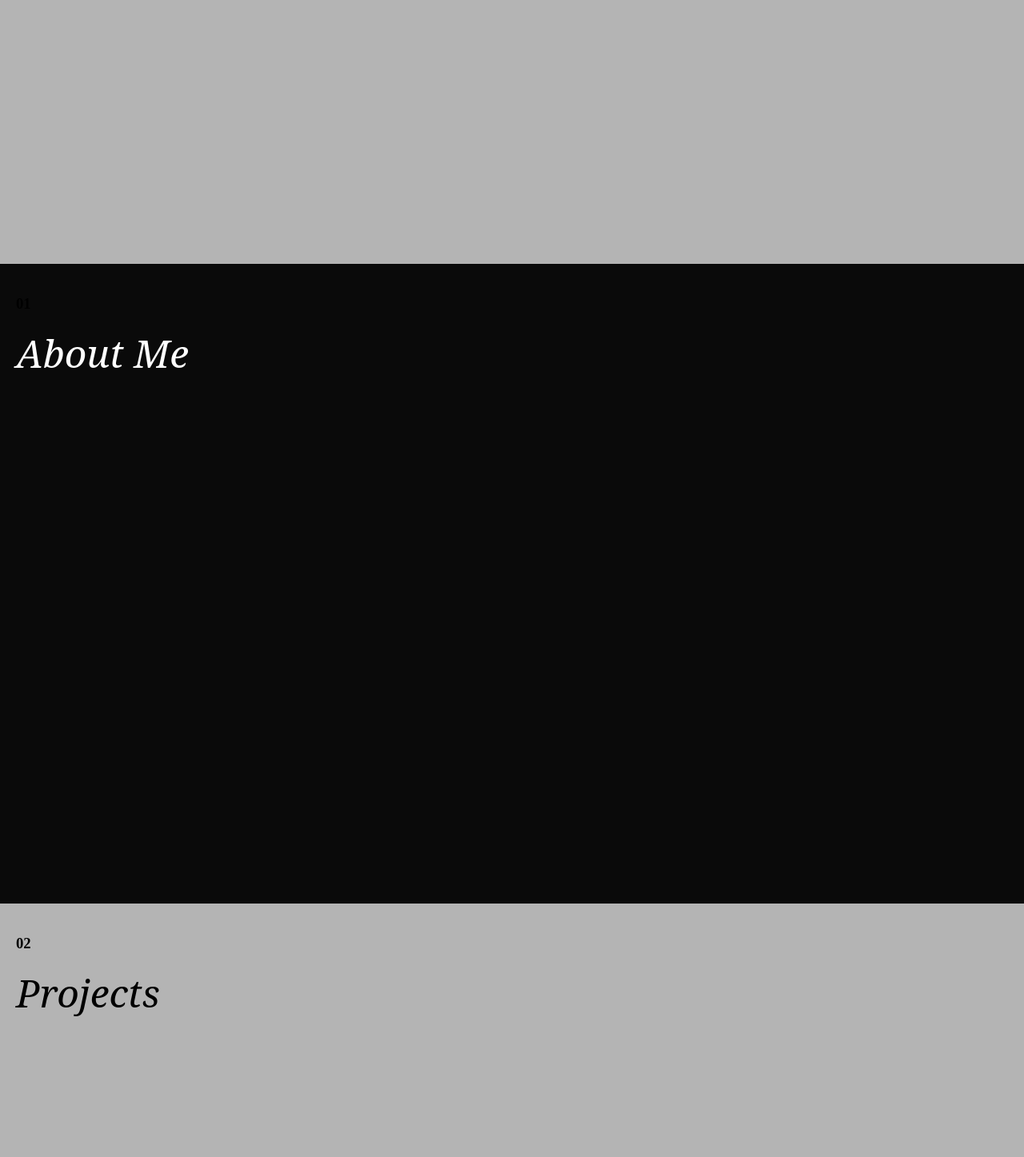
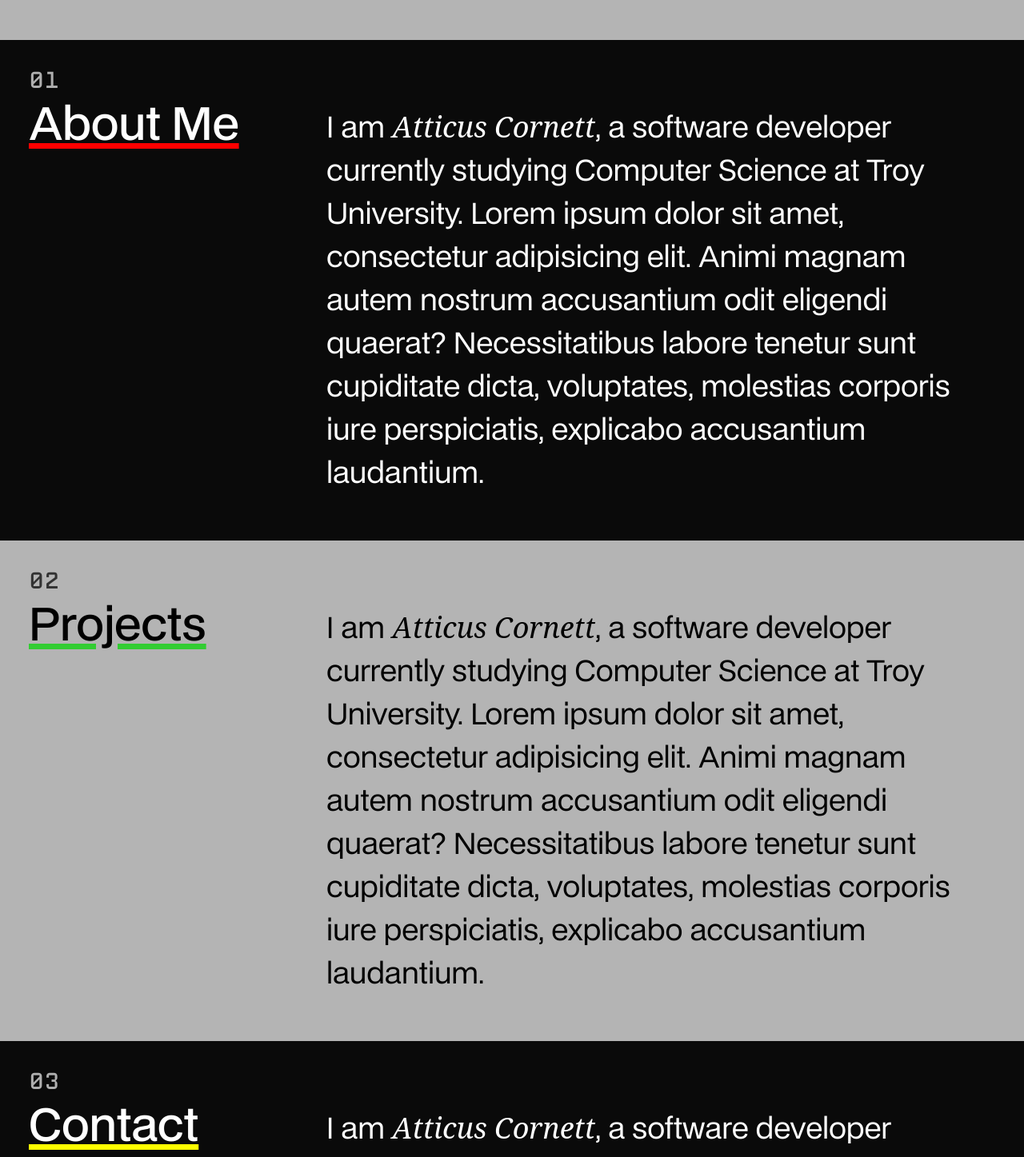
Before and after one commit to atticuscornett/atticuscornett.github.io, a SvelteKit app: page / in a window 1280 px wide. Shown: the part 470-1917 px from the top of the page at 80% size. Built offline with nearby package versions, Linux system fonts and the light colour scheme.

Commit message:
Create Section Layouts

```diff
--- a/src/app.css
+++ b/src/app.css
@@ -31,7 +31,7 @@
     font-display: swap;
 }
 
-/* Import Noto Serif fonts */
+/* Import Noto Serif font */
 
 @font-face {
     font-family: 'Noto Serif';
@@ -41,11 +41,12 @@
     font-display: swap;
 }
 
+/* Import Iptex font */
 @font-face {
-    font-family: 'Noto Serif';
-    src: url('/fonts/NotoSerif-LightItalic.ttf') format('ttf');
-    font-weight: 300;
-    font-style: italic;
+    font-family: 'Iptex';
+    src: url('/fonts/LCTIptex-Medium.woff2') format('woff2');
+    font-weight: 400;
+    font-style: normal;
     font-display: swap;
 }
 
--- a/src/lib/components/Section.svelte
+++ b/src/lib/components/Section.svelte
@@ -1,8 +1,8 @@
 <script>
-    let { style="gray", center=false, children } = $props();
+    let { style="gray", layout="flex", size="normal", children } = $props();
 </script>
 
-<div class="section {style} {center ? "center" : ""}">
+<div class="section {style} {layout} {size}">
     {@render children()}
 </div>
 
@@ -21,18 +21,32 @@
         background-color: rgb(10, 10, 10);
     }
 
-    .black :global(h1), .black :global(h2){
+    .black :global(h1), .black :global(h2), .black :global(p){
         color: white;
+    }
+
+    .black :global(h3){
+        color: rgb(175 175 175);
+    }
+
+    .normal {
+        min-height: 65vh;
     }
 
     .section :global(h1){
         font-family: 'BDO Grotesk', sans-serif;
         font-weight: 700;
         color: black;
-        text-decoration: underline;
-        text-decoration-color: blue;
-        text-decoration-thickness: 7px;
         font-size: 5rem;
+    }
+
+    .section.gray :global(.left-side) {
+        background-color: rgb(180,180,180);
+    }
+
+    .section.black :global(.left-side) {
+        background-color: rgb(10, 10, 10);
+
     }
 
     .center {
@@ -40,4 +54,9 @@
         align-items: center;
         justify-content: center;
     }
+
+    .flex {
+        display: flex;
+        flex-wrap: wrap;
+    }
 </style>
--- a/src/routes/+page.svelte
+++ b/src/routes/+page.svelte
@@ -2,27 +2,85 @@
 import Section from "$lib/components/Section.svelte";
 </script>
 
-<Section center={true}>
-    <div>
-        <h2>i am</h2>
-        <h1>atticus cornett.</h1>
+<Section layout="center">
+    <div class="introduction">
+        <h2 class="head">i am</h2>
+        <h1 class="underline">atticus cornett.</h1>
+    </div>
+</Section>
+<Section style="black" layout="flex">
+    <div class="left-side">
+        <h3>01</h3>
+        <h2 class="underline red-underline">About Me</h2>
+    </div>
+    <div class="right-side">
+        <p>
+            I am <span class="italic">Atticus Cornett</span>,
+            a software developer currently studying Computer Science at Troy University.
+            Lorem ipsum dolor sit amet, consectetur adipisicing elit. Animi magnam autem nostrum accusantium odit eligendi quaerat? Necessitatibus labore tenetur sunt cupiditate dicta, voluptates, molestias corporis iure perspiciatis, explicabo accusantium laudantium.
+        </p>
+    </div>
+</Section>
+<Section>
+    <div class="left-side">
+        <h3>02</h3>
+        <h2 class="underline green-underline">Projects</h2>
+    </div>
+    <div class="right-side">
+        <p>
+            I am <span class="italic">Atticus Cornett</span>,
+            a software developer currently studying Computer Science at Troy University.
+            Lorem ipsum dolor sit amet, consectetur adipisicing elit. Animi magnam autem nostrum accusantium odit eligendi quaerat? Necessitatibus labore tenetur sunt cupiditate dicta, voluptates, molestias corporis iure perspiciatis, explicabo accusantium laudantium.
+        </p>
     </div>
 </Section>
 <Section style="black">
-    <h3>01</h3>
-    <h2>About Me</h2>
-</Section>
-<Section>
-    <h3>02</h3>
-    <h2>Projects</h2>
-</Section>
-<Section style="black">
-    <h3>03</h3>
-    <h2>Contact</h2>
+    <div class="left-side">
+        <h3>03</h3>
+        <h2 class="underline yellow-underline">Contact</h2>
+    </div>
+    <div class="right-side">
+        <p>
+            I am <span class="italic">Atticus Cornett</span>,
+            a software developer currently studying Computer Science at Troy University.
+            Lorem ipsum dolor sit amet, consectetur adipisicing elit. Animi magnam autem nostrum accusantium odit eligendi quaerat? Necessitatibus labore tenetur sunt cupiditate dicta, voluptates, molestias corporis iure perspiciatis, explicabo accusantium laudantium.
+        </p>
+    </div>
 </Section>
 
 <style>
+    h1 {
+        margin: 0;
+    }
+
     h2 {
+        font-family: 'BDO Grotesk', sans-serif;
+        font-weight: 500;
+        font-size: 3.5rem;
+        margin: 0;
+    }
+
+    h3 {
+        font-family: "Iptex", monospace;
+        font-weight: 400;
+        font-size: 2rem;
+        margin: 0;
+        color: rgb(50, 50, 50);
+    }
+
+    p {
+        font-size: 2.25rem;
+        margin-top: 4rem;
+        font-family: BDO Grotesk, sans-serif;
+    }
+
+
+    .introduction {
+        padding-left: 1rem;
+        box-sizing: border-box;
+    }
+
+    .head {
         font-family: 'Noto Serif', serif;
         font-weight: 300;
         font-style: italic;
@@ -30,7 +88,51 @@ import Section from "$lib/components/Section.svelte";
         font-size: 3rem;
     }
 
-    h1 {
-        margin: 0;
+    .left-side {
+        box-sizing: border-box;
+        align-self: flex-start;
+        min-width: 30%;
+        padding-left: 1rem;
+        padding-right: 1rem;
+        position: sticky;
+        top: 0;
+        flex-basis: 30%;
+        flex-grow: 1;
+        padding-top: 0.5rem;
     }
+
+    .right-side {
+        box-sizing: border-box;
+        flex-grow: 1;
+        flex-basis: 70%;
+        padding-right: 1rem;
+        padding-left: 1rem;
+    }
+
+
+
+    .underline {
+        text-decoration: underline;
+        text-decoration-color: blue;
+        text-decoration-thickness: 7px;
+    }
+
+    .red-underline {
+        text-decoration-color: red;
+    }
+
+    .green-underline {
+        text-decoration-color: limegreen;
+    }
+
+    .yellow-underline {
+        text-decoration-color: yellow;
+    }
+
+    .italic {
+        font-family: "Noto Serif", serif;
+        font-style: italic;
+        font-weight: 400;
+    }
+
 </style>
```
Also changed, not shown: static/fonts/LCTIptex-Medium.woff2 (added).
